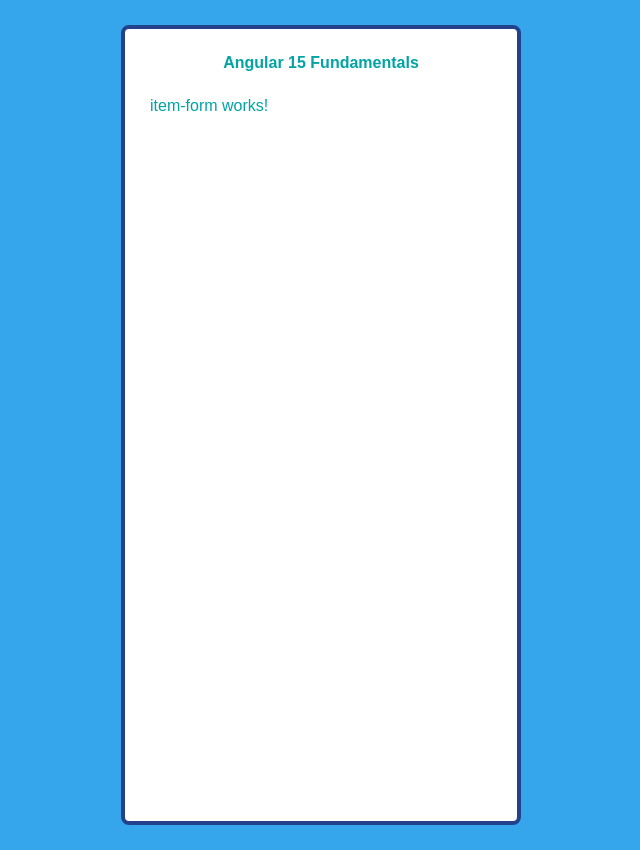
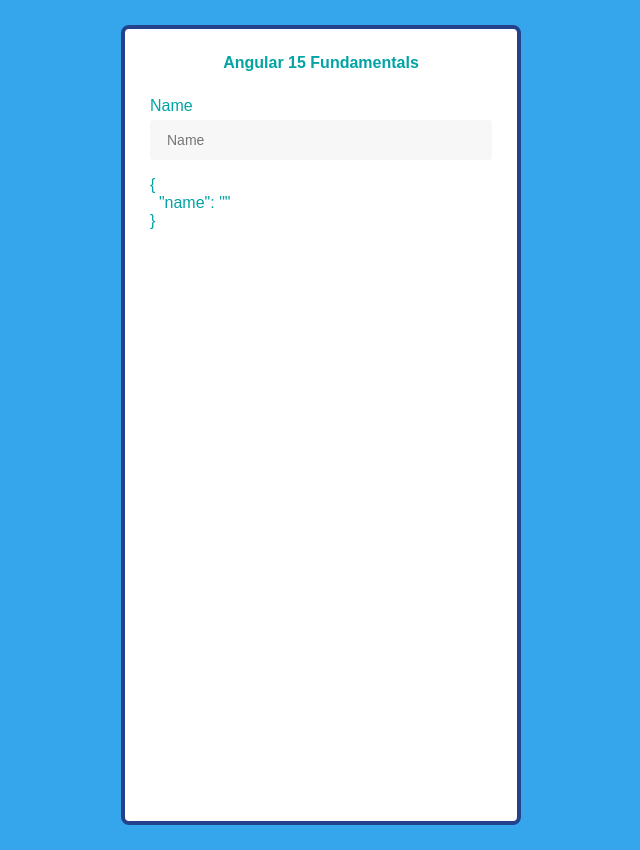
Before and after one commit to daonhan/angular15-fundamentals, an Angular app: page / in a window 1280 px wide. Shown: the whole page, without its empty margins (319-959 px from the left). Built offline with nearby package versions, Linux system fonts and the light colour scheme.

Commit message:
use ngForm with a template ref variable

```diff
--- a/src/app/admin/admin.module.ts
+++ b/src/app/admin/admin.module.ts
@@ -8,6 +8,7 @@
 // components
 import { ItemCardComponent } from './components/item-card/item-card.component';
 import { ItemFormComponent } from './components/item-form/item-form.component';
+import { FormsModule } from '@angular/forms';
 
 @NgModule({
   declarations:
@@ -18,7 +19,8 @@
       ItemFormComponent
     ],
   imports: [
-    CommonModule
+    CommonModule,
+    FormsModule
   ],
   exports: [ItemListComponent, ItemDetailsComponent]
 })
--- a/src/app/admin/components/item-form/item-form.component.html
+++ b/src/app/admin/components/item-form/item-form.component.html
@@ -1 +1,7 @@
-<p>item-form works!</p>
+<form class="item-form" #formRef="ngForm">
+  <label>
+    <span>Name</span>
+    <input type="text" class="input" name="name" placeholder="Name" ngModel>
+  </label>
+  <pre>{{formRef.value | json}}</pre>
+</form>
```
